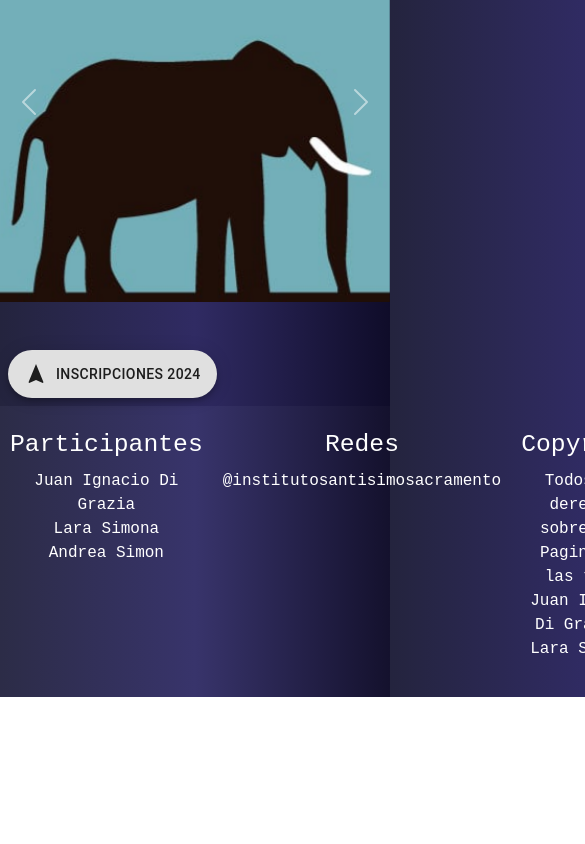
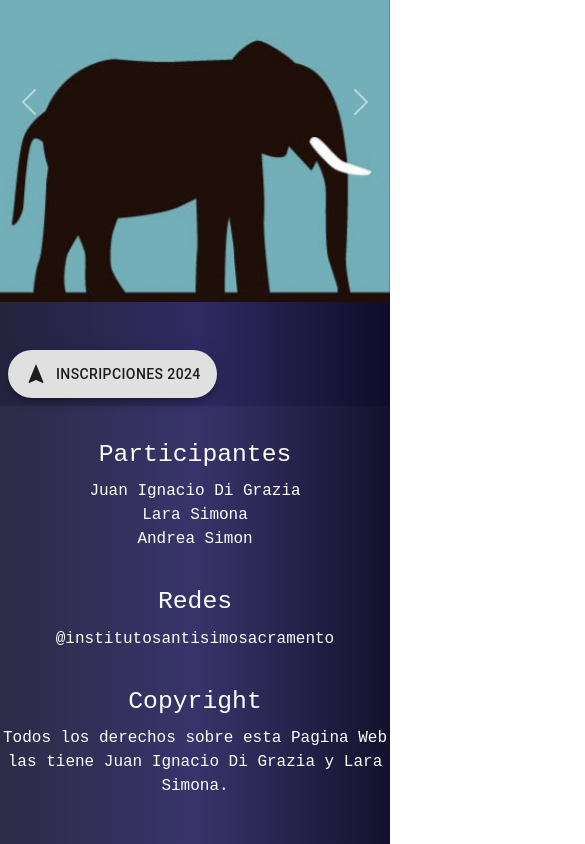
Before and after one commit to digraziajuanignacio/issweb, a Next.js app: page / in a window 390 px wide. Shown: the part 503-1347 px from the top of the page, 585 px wide, since content can reach past the window. Before the commit the page ends 1200 px from the top, so only its background shows below. Built offline with nearby package versions, Linux system fonts and the light colour scheme.

Commit message:
responsive footer

```diff
--- a/src/app/CSS/globals.css
+++ b/src/app/CSS/globals.css
@@ -58,3 +58,17 @@ h1, p, h2, h3, h4 {
 footer {
     flex-shrink: 0;
   }
+
+@media screen and (max-width: 768px) {
+    .footer-nav {
+      flex-direction: column;
+      justify-content: center; /* Distribuye el espacio entre los divs */
+      align-items: center; /* Cambia a disposición vertical en pantallas pequeñas */
+      padding-right: 0px !important;
+      padding-top: 6% !important;
+    }
+
+    .footer-nav div {
+      padding: 10px 0; /* Ajusta el padding para disposición vertical */
+    }
+  }
```
